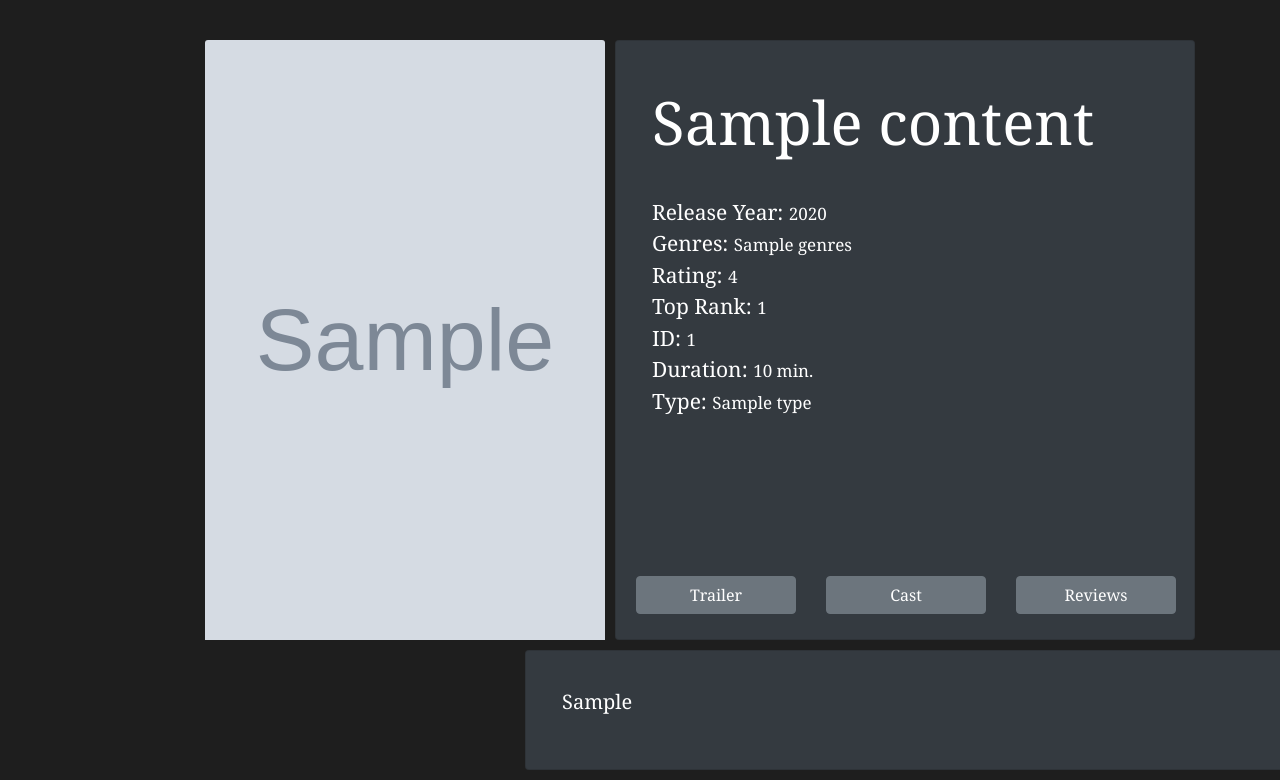
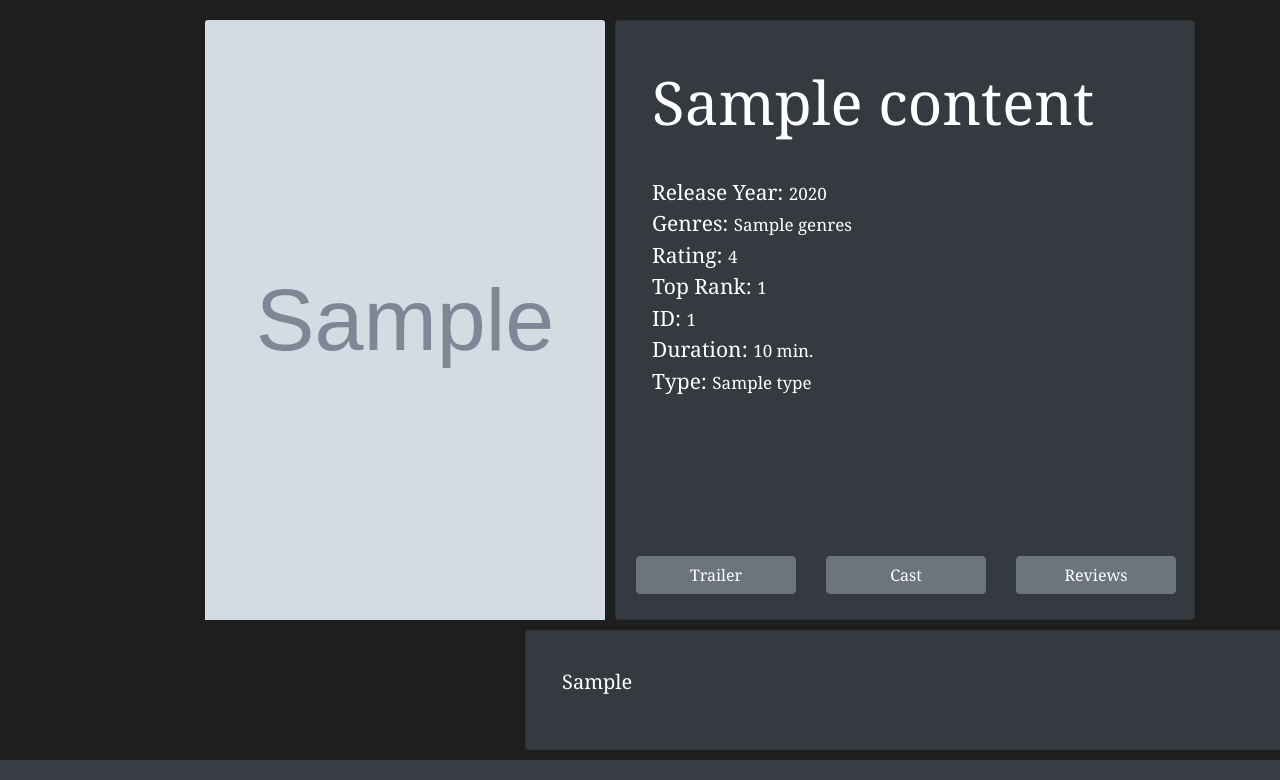
Before and after one commit to deansainer/watch-play-list, a Django app: template organizer_app/templates/organizer_app/details.html in a window 1280 px wide; the page is wider, and only the part inside the window is pictured. Shown: the part 59-839 px from the top of that part. Run offline with Django 4.2, Linux system fonts and the light colour scheme; the template is opened without the code that fills it: most values are stand-ins (such as "Sample title", 1, 10 or a date in 2020); grey boxes marked "Sample" are stand-in pictures; data that the repository does not hold is empty.

Commit message:
changed top margins on details page

```diff
--- a/organizer_app/templates/organizer_app/details.html
+++ b/organizer_app/templates/organizer_app/details.html
@@ -6,9 +6,9 @@
 
 {% block body %}
 <div class="container" style="display: flex">
-<img src="{{content.image}}" style="width: 400px; height: 600px; margin-left: 120px; margin-top: 40px" class="card-img-top"/>
+<img src="{{content.image}}" style="width: 400px; height: 600px; margin-left: 120px; margin-top: 20px" class="card-img-top"/>
 
-<div class="card p-3 text-white bg-dark" style="width: 600px; display: flex; height: 600px; margin-top: 40px; margin-left: 10px; font-family: Georgia, serif">
+<div class="card p-3 text-white bg-dark" style="width: 600px; display: flex; height: 600px; margin-top: 20px; margin-left: 10px; font-family: Georgia, serif">
     <blockquote class="blockquote mb-0 card-body">
       <span class="title">{{content.title}}</span><br><br>
       <span class="span1">Release Year: </span><span class="span3">{{content.year}}</span><br>
@@ -18,6 +18,7 @@
       <span class="span1">ID: </span><span class="span3">{{content.id}}</span><br>
       <span class="span1">Duration: </span><span class="span3">{{content.duration}} min.</span><br>
       <span class="span1">Type: </span><span class="span3">{{content.type}}</span><br>
+
         <a href="https://www.imdb.com/title/{{content.id}}/" target="_blank">
     <button type="button" style="width: 160px; position: absolute; bottom: 25px; left: 20px" class="btn btn-secondary">Trailer</button>
         </a>
```
